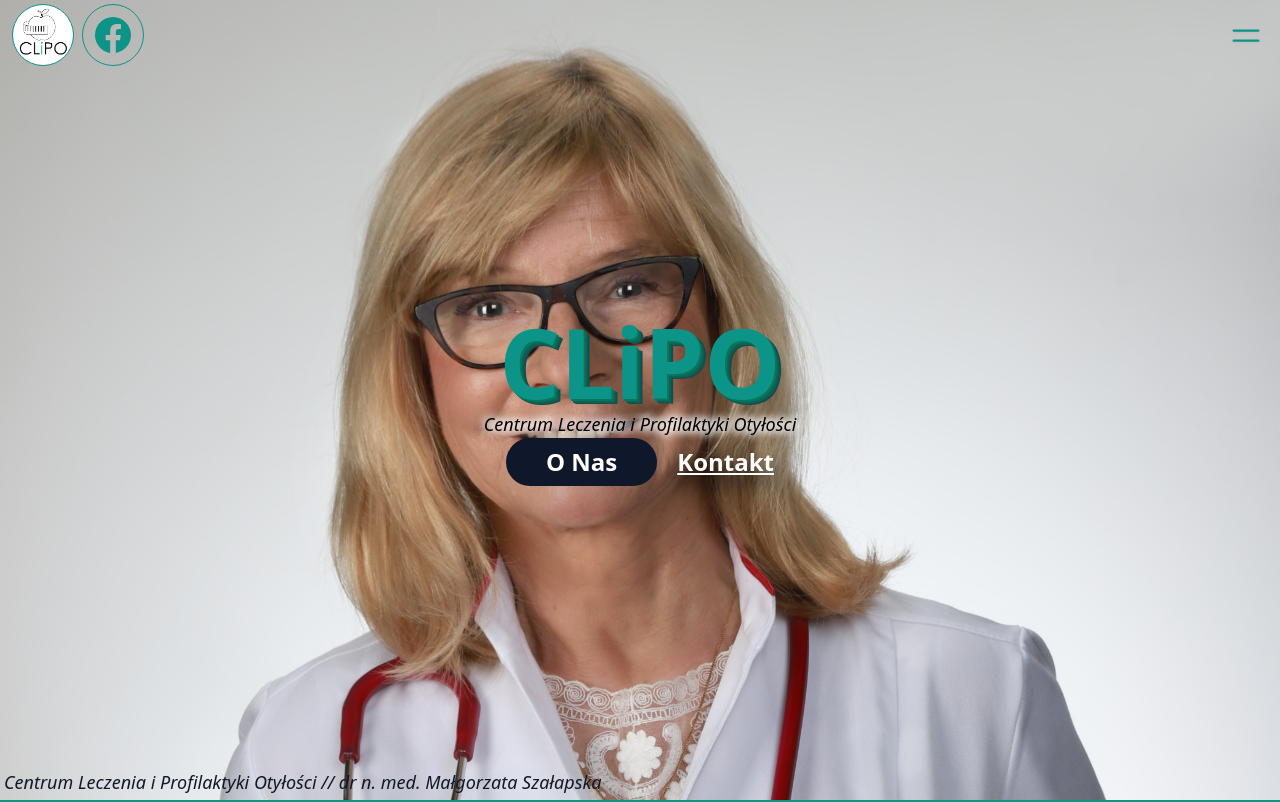
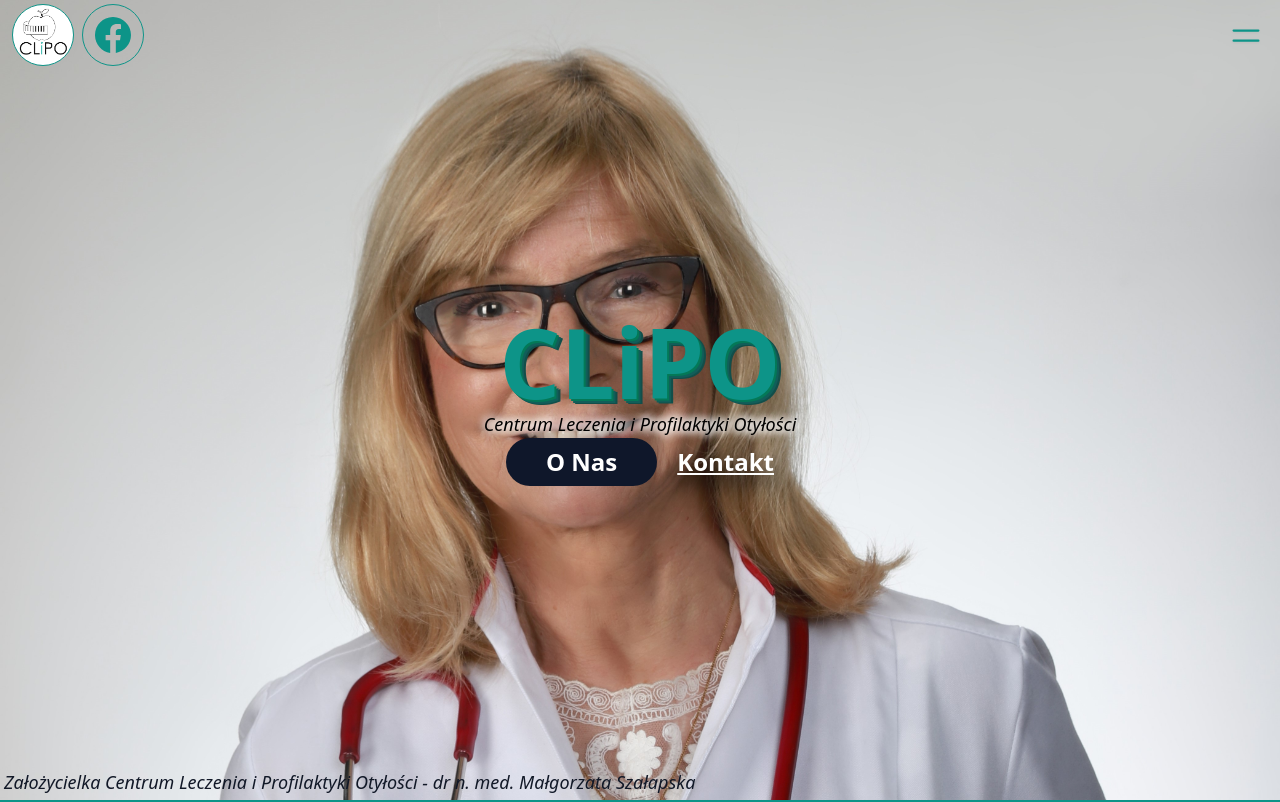
Before and after one commit to clipocentrum/clipo, a Next.js app: page / in a window 1280 px wide. Shown: the top 802 px of the page. Built offline with nearby package versions, Linux system fonts and the light colour scheme.

Commit message:
26.01.2024 #1

```diff
--- a/app/page.tsx
+++ b/app/page.tsx
@@ -28,7 +28,7 @@
                         <a className={`md:py-2 ml-2 md:ml-5 font-bold text-base md:text-2xl underline decoration-solid hover:opacity-95 transition-all duration-150 text-white drop-shadow-[0_10px_10px_rgba(0,0,0,1)]`} href="/#kontakt">Kontakt</a>
                     </div>
                 </div>
-                <span className={`text-[.75rem] sm:text-sm md:text-md lg:text-lg text-gray-900 italic absolute bottom-1 left-1`}>Centrum Leczenia i Profilaktyki Otyłości // dr n. med. Małgorzata Szałapska</span>
+                <span className={`text-[.75rem] sm:text-sm md:text-md lg:text-lg text-gray-900 italic absolute bottom-1 left-1`}>Założycielka Centrum Leczenia i Profilaktyki Otyłości - dr n. med. Małgorzata Szałapska</span>
             </section>
             <section id='o-nas' className={`about__us bg-teal-600 w-full px-5 py-2 text-white`}>
                 <h1 className={`font-bold text-4xl`}>
```
